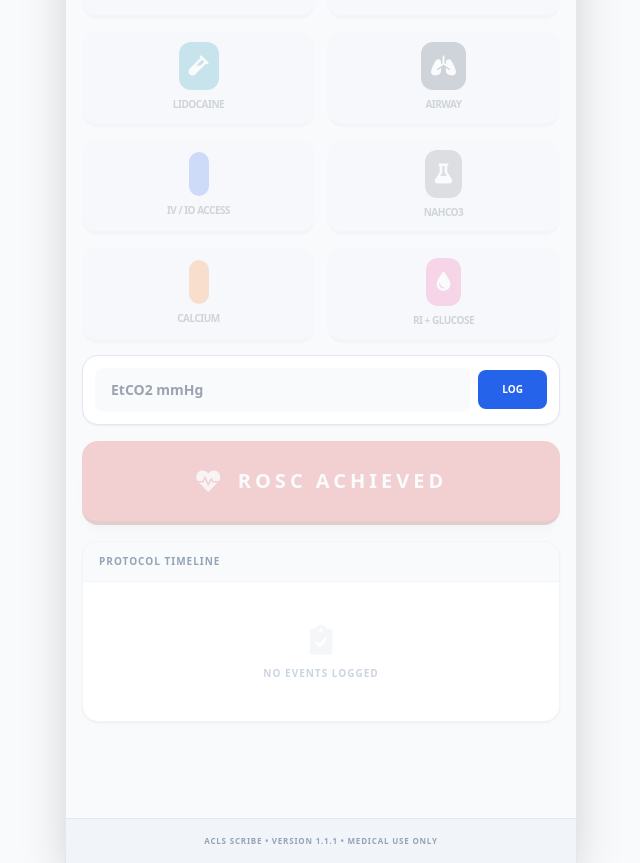
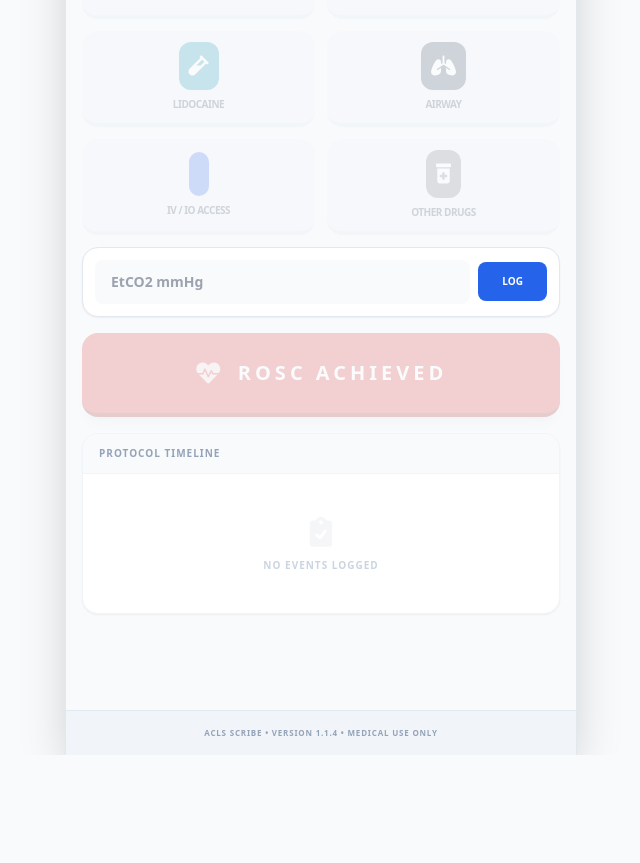
Before and after one commit to title-1k/ACLS-Notator, a React (Vite) app: page / in a window 1280 px wide. Shown: the part 340-1203 px from the top of the page, without its empty margins (319-959 px from the left). After the commit the page ends 1095 px from the top, so only its background shows below. Built offline with nearby package versions, Linux system fonts and the light colour scheme.

Commit message:
feat: Add drug popover and shock advised state
Introduces a new drug popover component and state for tracking shock advised rhythms. This enhances the user interface for managing drug administration and signaling the need for defibrillation.

```diff
--- a/App.tsx
+++ b/App.tsx
@@ -51,11 +51,14 @@ const App: React.FC = () => {
   const [etco2Input, setEtco2Input] = useState('');
   const [showRhythmPopover, setShowRhythmPopover] = useState(false);
   const [showAmioPopover, setShowAmioPopover] = useState(false);
+  const [showDrugPopover, setShowDrugPopover] = useState(false);
   const [isWaitingForRhythm, setIsWaitingForRhythm] = useState(false);
   const [roscFlashing, setRoscFlashing] = useState(false);
+  const [isShockAdvised, setIsShockAdvised] = useState(false);
 
   const popoverRef = useRef<HTMLDivElement>(null);
   const amioPopoverRef = useRef<HTMLDivElement>(null);
+  const drugPopoverRef = useRef<HTMLDivElement>(null);
 
   useEffect(() => {
     let interval: number;
@@ -70,7 +73,8 @@ const App: React.FC = () => {
 
         if (currentCycleElapsed >= 120000) {
           setShowRhythmPopover(true);
-          setShowAmioPopover(false); // Mutual exclusivity
+          setShowAmioPopover(false);
+          setShowDrugPopover(false);
           setIsWaitingForRhythm(true); // Pause metronome sound
           setCycleStartTime(prev => prev + 120000);
           if (window.navigator.vibrate) window.navigator.vibrate([200, 100, 200]);
@@ -97,6 +101,16 @@ const App: React.FC = () => {
     if (type === ActionType.RHYTHM_CHECK) {
       setCycleStartTime(timestamp);
       setIsWaitingForRhythm(false); // Resume metronome sound
+      // Check if shockable rhythm was selected
+      if (details === 'VF' || details === 'pVT') {
+        setIsShockAdvised(true);
+      } else {
+        setIsShockAdvised(false);
+      }
+    }
+
+    if (type === ActionType.SHOCK) {
+      setIsShockAdvised(false);
     }
 
     if (window.navigator.vibrate) window.navigator.vibrate(50);
@@ -157,6 +171,7 @@ const App: React.FC = () => {
     setCycleStartTime(0);
     setLastEpiTime(null);
     setIsWaitingForRhythm(false);
+    setIsShockAdvised(false);
   };
 
   const formatTime = (ms: number) => {
@@ -167,6 +182,7 @@ const App: React.FC = () => {
   };
 
   const epiDue = lastEpiTime !== null && (elapsedTime - lastEpiTime) >= 180000;
+  // Warning starts 10 seconds before 2 minutes
   const cycleDue = cycleTime >= 110000;
 
   return (
@@ -226,7 +242,7 @@ const App: React.FC = () => {
               </p>
             </div>
             <div className="h-full">
-              <Metronome isActive={arrest.isActive} isWarning={cycleTime >= 115000} forceMute={isWaitingForRhythm} />
+              <Metronome isActive={arrest.isActive} isWarning={cycleTime >= 110000} forceMute={isWaitingForRhythm} />
             </div>
           </div>
         )}
@@ -235,7 +251,7 @@ const App: React.FC = () => {
       <main className="flex-1 p-4 pb-24 overflow-y-auto space-y-4 custom-scrollbar">
         <div className="grid grid-cols-2 gap-3">
           <div className="relative" ref={popoverRef}>
-            <InterventionButton label="Rhythm Check" icon="bolt-lightning" color="amber" onClick={() => { setShowRhythmPopover(!showRhythmPopover); if (!showRhythmPopover) setShowAmioPopover(false); }} disabled={!arrest.isActive} urgent={cycleDue} />
+            <InterventionButton label="Rhythm Check" icon="bolt-lightning" color="amber" onClick={() => { setShowRhythmPopover(!showRhythmPopover); if (!showRhythmPopover) { setShowAmioPopover(false); setShowDrugPopover(false); } }} disabled={!arrest.isActive} urgent={cycleDue} />
             {showRhythmPopover && (
               <div className="absolute top-full left-0 mt-2 z-[60] w-64 bg-white border-2 border-slate-300 rounded-3xl shadow-2xl p-5 animate-in slide-in-from-top duration-150 ring-8 ring-red-500/10">
                 <p className="text-[11px] font-black text-red-600 uppercase mb-4 text-center tracking-widest flex items-center justify-center gap-2">
@@ -252,12 +268,12 @@ const App: React.FC = () => {
             )}
           </div>
 
-          <InterventionButton label="Shock 200 J" icon="bolt" color="red" onClick={() => logEvent(ActionType.SHOCK)} disabled={!arrest.isActive} />
+          <InterventionButton label="Shock 200 J" icon="bolt" color="red" onClick={() => logEvent(ActionType.SHOCK)} disabled={!arrest.isActive} shockAlert={isShockAdvised} />
 
           <InterventionButton label="Epinephrine" icon="syringe" color="emerald" onClick={() => logEvent(ActionType.EPINEPHRINE)} disabled={!arrest.isActive} urgent={epiDue} />
 
           <div className="relative" ref={amioPopoverRef}>
-            <InterventionButton label="Amiodarone" icon="capsules" color="purple" onClick={() => { setShowAmioPopover(!showAmioPopover); if (!showAmioPopover) setShowRhythmPopover(false); }} disabled={!arrest.isActive} />
+            <InterventionButton label="Amiodarone" icon="capsules" color="purple" onClick={() => { setShowAmioPopover(!showAmioPopover); if (!showAmioPopover) { setShowRhythmPopover(false); setShowDrugPopover(false); } }} disabled={!arrest.isActive} />
             {showAmioPopover && (
               <div className="absolute top-full right-0 mt-2 z-[60] w-64 bg-white border-2 border-slate-300 rounded-3xl shadow-2xl p-5 animate-in slide-in-from-top duration-150 ring-8 ring-purple-500/10">
                 <p className="text-[11px] font-black text-purple-600 uppercase mb-4 text-center tracking-widest">Select Dose</p>
@@ -275,10 +291,28 @@ const App: React.FC = () => {
           <InterventionButton label="Airway" icon="lungs" color="slate" onClick={() => logEvent(ActionType.INTUBATION)} disabled={!arrest.isActive} />
 
           <InterventionButton label="IV / IO Access" icon="faucet-drip" color="blue" onClick={() => logEvent(ActionType.IV_IO)} disabled={!arrest.isActive} />
-          <InterventionButton label="NaHCO3" icon="flask" color="zinc" onClick={() => logEvent(ActionType.NAHCO3)} disabled={!arrest.isActive} />
 
-          <InterventionButton label="Calcium" icon="vial-circle-check" color="orange" onClick={() => logEvent(ActionType.CALCIUM)} disabled={!arrest.isActive} />
-          <InterventionButton label="RI + Glucose" icon="droplet" color="pink" onClick={() => logEvent(ActionType.RI_GLUCOSE)} disabled={!arrest.isActive} />
+          {/* CONSOLIDATED OTHER DRUGS POPOVER - MODIFIED TO POP TO THE LEFT */}
+          <div className="relative" ref={drugPopoverRef}>
+            <InterventionButton label="Other Drugs" icon="prescription-bottle-medical" color="zinc" onClick={() => { setShowDrugPopover(!showDrugPopover); if (!showDrugPopover) { setShowRhythmPopover(false); setShowAmioPopover(false); } }} disabled={!arrest.isActive} />
+            {showDrugPopover && (
+              <div className="absolute top-0 right-full mr-3 z-[60] w-64 bg-white border-2 border-slate-300 rounded-3xl shadow-2xl p-5 animate-in slide-in-from-right duration-150 ring-8 ring-zinc-500/10">
+                <p className="text-[11px] font-black text-zinc-600 uppercase mb-4 text-center tracking-widest">Select Drug</p>
+                <div className="grid grid-cols-1 gap-3">
+                  <button onClick={() => { logEvent(ActionType.NAHCO3); setShowDrugPopover(false); }} className="bg-zinc-600 text-white text-xs font-black py-4 rounded-2xl shadow-md active:scale-95 flex items-center justify-center gap-2">
+                    <i className="fas fa-flask"></i> 7.5% NaHCO3
+                  </button>
+                  <button onClick={() => { logEvent(ActionType.CALCIUM); setShowDrugPopover(false); }} className="bg-orange-500 text-white text-xs font-black py-4 rounded-2xl shadow-md active:scale-95 flex items-center justify-center gap-2">
+                    <i className="fas fa-vial-circle-check"></i> Calcium gluconate
+                  </button>
+                  <button onClick={() => { logEvent(ActionType.RI_GLUCOSE); setShowDrugPopover(false); }} className="bg-pink-500 text-white text-xs font-black py-4 rounded-2xl shadow-md active:scale-95 flex items-center justify-center gap-2">
+                    <i className="fas fa-droplet"></i> RI + Glucose
+                  </button>
+                </div>
+                <button onClick={() => setShowDrugPopover(false)} className="w-full mt-4 py-2 text-[8px] font-black text-slate-400 uppercase tracking-widest">Close</button>
+              </div>
+            )}
+          </div>
 
           <div className="col-span-2 bg-white p-3 rounded-2xl border border-slate-200 flex gap-2 items-center shadow-sm">
             <input type="number" placeholder="EtCO2 mmHg" value={etco2Input} onChange={e => setEtco2Input(e.target.value)} disabled={!arrest.isActive} className="flex-1 bg-slate-50 border-none rounded-lg px-4 py-3 text-sm font-bold focus:ring-2 focus:ring-blue-500 outline-none" />
@@ -344,7 +378,7 @@ const App: React.FC = () => {
       )}
 
       <footer className="p-4 bg-slate-100 text-[8px] text-slate-400 text-center border-t border-slate-200 uppercase font-black tracking-widest no-print">
-        ACLS Scribe • version 1.1.1 • Medical Use Only
+        ACLS Scribe • version 1.1.4 • Medical Use Only
       </footer>
     </div>
   );
@@ -372,7 +406,8 @@ const InterventionButton: React.FC<{
   onClick: () => void;
   disabled?: boolean;
   urgent?: boolean;
-}> = ({ label, icon, color, onClick, disabled, urgent }) => {
+  shockAlert?: boolean;
+}> = ({ label, icon, color, onClick, disabled, urgent, shockAlert }) => {
   const [isFlashing, setIsFlashing] = useState(false);
 
   const colorMap: any = {
@@ -421,7 +456,7 @@ const InterventionButton: React.FC<{
     <button
       onClick={handleTap}
       disabled={disabled}
-      className={`w-full h-24 rounded-2xl flex flex-col items-center justify-center gap-2 shadow-sm active:scale-95 transition-all duration-150 disabled:opacity-20 border-b-4 border-slate-200 ${bgColorClass} ${urgent ? 'ring-4 ring-amber-400 animate-pulse' : ''}`}
+      className={`w-full h-24 rounded-2xl flex flex-col items-center justify-center gap-2 shadow-sm active:scale-95 transition-all duration-150 disabled:opacity-20 border-b-4 border-slate-200 ${bgColorClass} ${urgent ? 'ring-4 ring-amber-400 animate-pulse' : ''} ${shockAlert ? 'ring-4 ring-red-500 animate-pulse bg-red-50 border-red-500' : ''}`}
     >
       <div className={`p-2.5 rounded-xl transition-colors duration-150 ${iconBgClass} ${iconTextClass}`}>
         <i className={`fas fa-${icon} text-xl`}></i>
```
